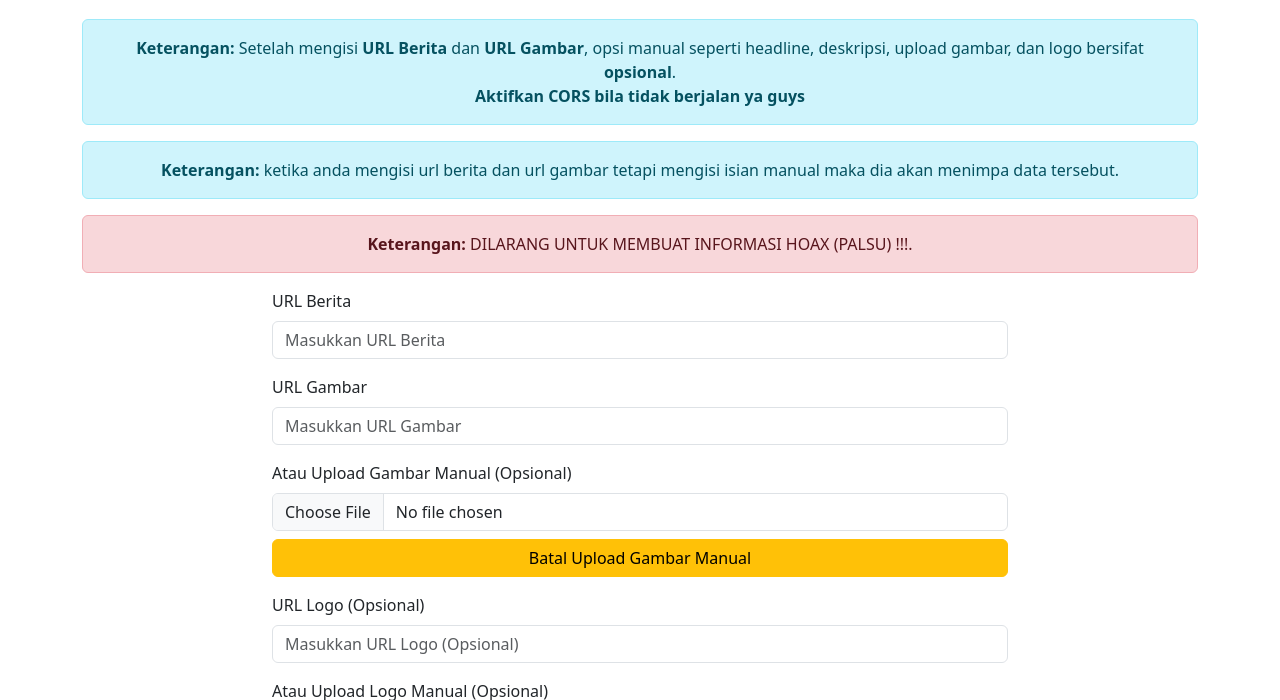
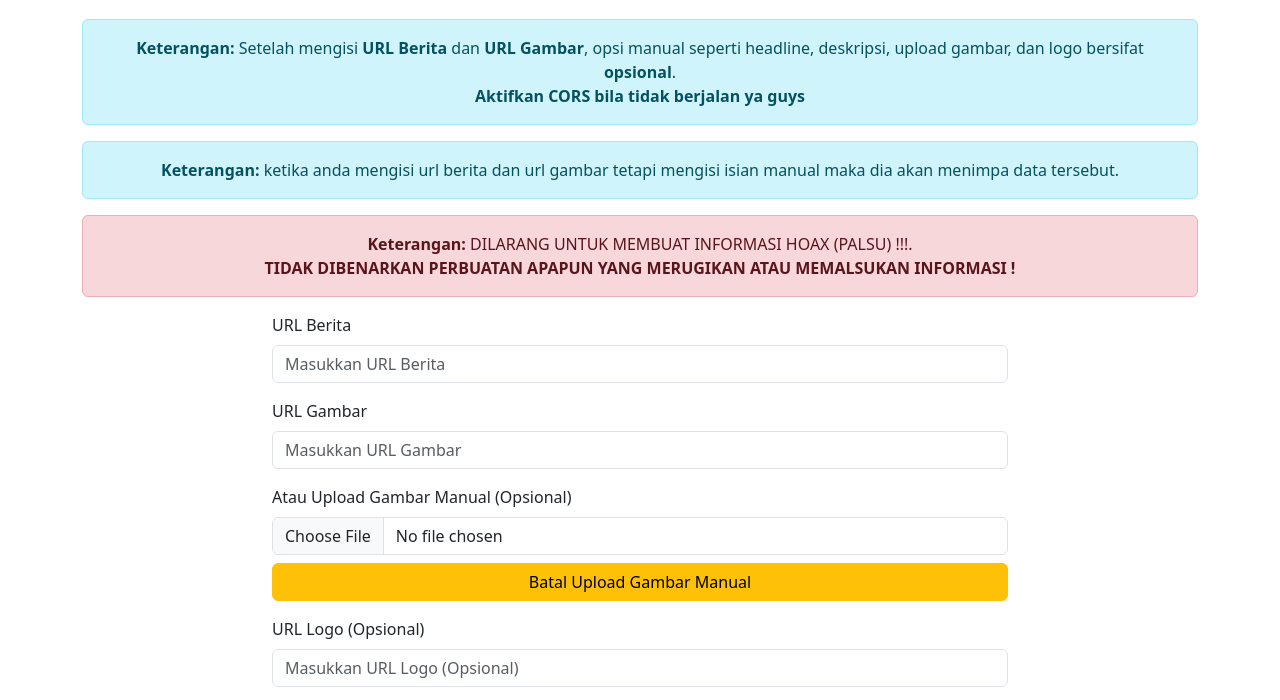
Before and after one commit to rizkiagungid/Media-Berita-Generated-Instagram, a plain HTML site: page index.html in a window 1280 px wide. Shown: the part 101-801 px from the top of the page. Drawn offline with nearby package versions, Linux system fonts and the light colour scheme.

Commit message:
Update index.html

```diff
--- a/index.html
+++ b/index.html
@@ -50,6 +50,8 @@
           <!-- Keterangan -->
           <div class="alert alert-danger text-center">
             <strong>Keterangan:</strong> DILARANG UNTUK MEMBUAT INFORMASI HOAX (PALSU) !!!.</strong>
+            <br>
+            <strong>TIDAK DIBENARKAN PERBUATAN APAPUN YANG MERUGIKAN ATAU MEMALSUKAN INFORMASI !</strong>
         </div>
 
         <div class="row justify-content-center">
```
